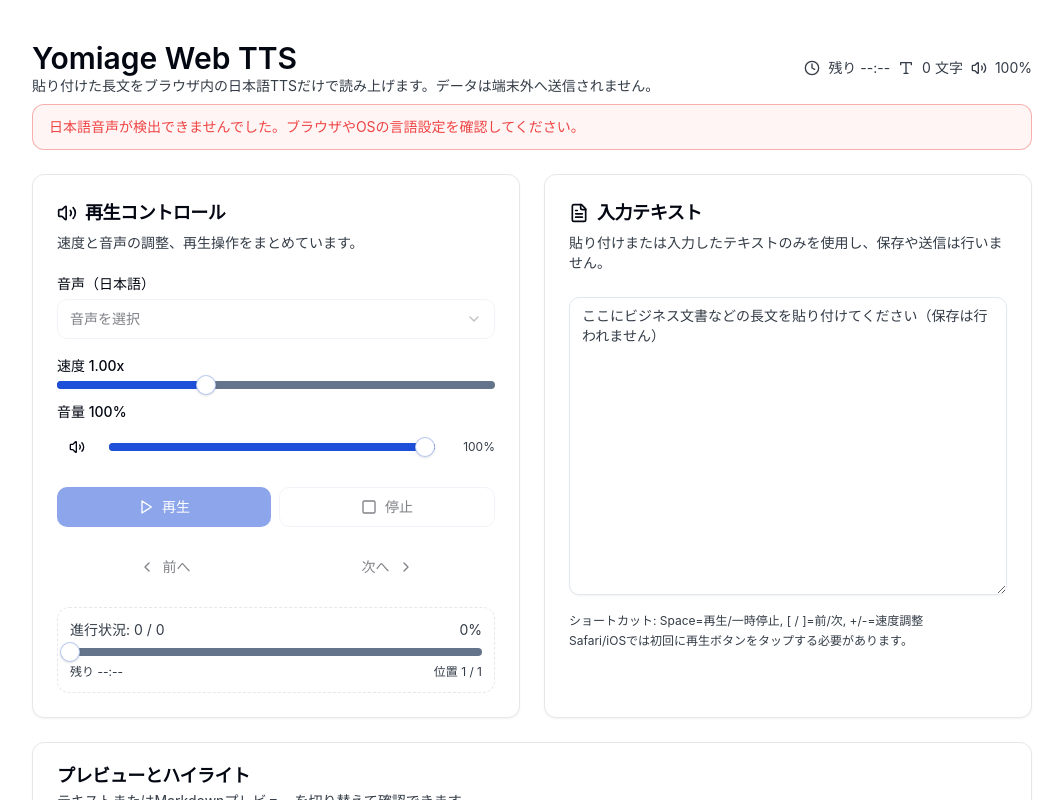
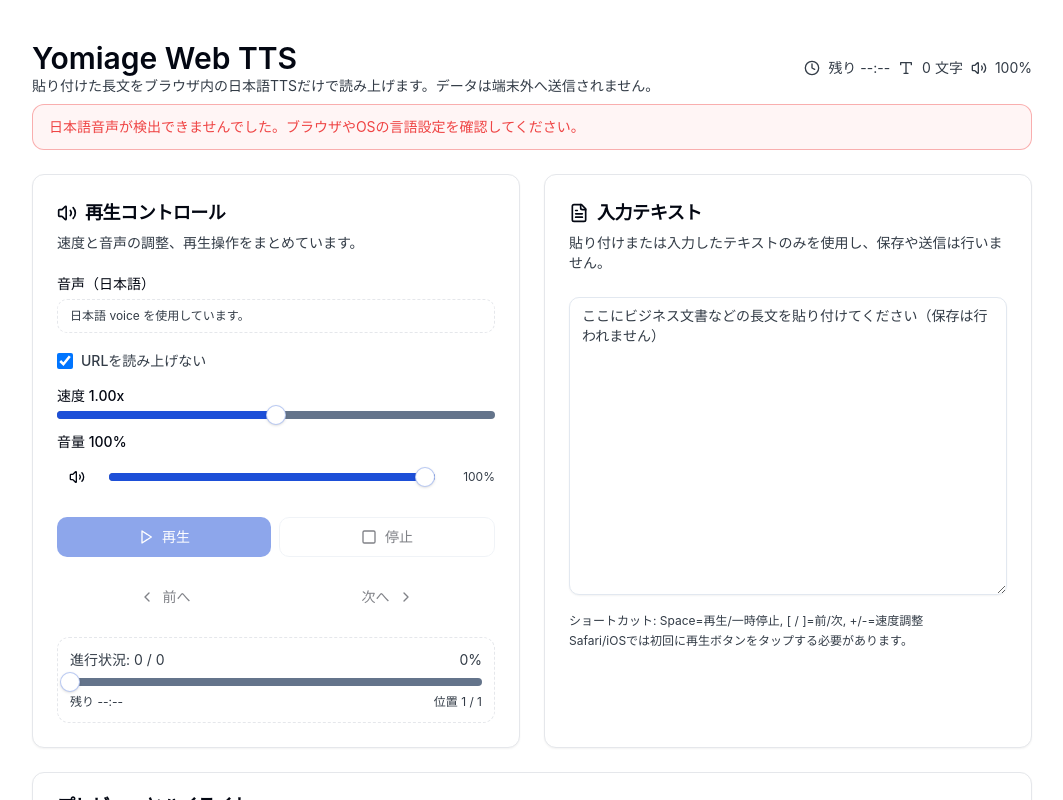
Before and after one commit to ZephyrCivic/tts, a React (Vite) app: page / in a window 1280 px wide. Shown: the top 800 px of the page, without its empty margins (108-1171 px from the left). Built offline with nearby package versions, Linux system fonts and the light colour scheme.

Commit message:
feat: URLフィルタと音量UIの整備

```diff
--- a/src/app.tsx
+++ b/src/app.tsx
@@ -30,6 +30,16 @@
   const minutes = Math.floor(sec / 60);
   const seconds = sec % 60;
   return `${String(minutes).padStart(2, "0")}:${String(seconds).padStart(2, "0")}`;
+};
+
+const stripUrls = (input: string): string => {
+  if (!input) return "";
+  return input
+    .replace(/\[[^\]]*?\]\((https?:\/\/[^\s)]+)\)/g, "$1")
+    .replace(/https?:\/\/[^\s]+/g, "")
+    .replace(/\bwww\.[^\s]+/g, "")
+    .replace(/[\t ]+\n/g, "\n")
+    .replace(/\n{3,}/g, "\n\n");
 };
 
 function useSpeechVoices() {
@@ -179,6 +189,7 @@
   const [rate, setRate] = useState(1);
   const [volume, setVolume] = useState(1);
   const [prevVolume, setPrevVolume] = useState(1);
+  const [skipUrls, setSkipUrls] = useState(true);
   const [scrubIndex, setScrubIndex] = useState<number | null>(null);
 
   const {
@@ -192,7 +203,8 @@
   } = useSpeechVoices();
 
   const speakingText = useMemo(() => (viewMode === "markdown" ? markdownToPlainText(rawInput) : rawInput), [rawInput, viewMode]);
-  const chunks = useMemo(() => segmentJapanese(speakingText), [speakingText]);
+  const filteredText = useMemo(() => (skipUrls ? stripUrls(speakingText) : speakingText), [speakingText, skipUrls]);
+  const chunks = useMemo(() => segmentJapanese(filteredText), [filteredText]);
 
   const {
     playerState,
@@ -250,7 +262,7 @@
           commands.prev();
           break;
         case "+":
-          setRate((prev) => Math.min(2, Number((prev + 0.05).toFixed(2))));
+          setRate((prev) => Math.min(1.5, Number((prev + 0.05).toFixed(2))));
           break;
         case "-":
           setRate((prev) => Math.max(0.5, Number((prev - 0.05).toFixed(2))));
@@ -352,8 +364,9 @@
           <CardContent className="space-y-5">
             <div className="grid gap-2">
               <Label htmlFor="voice-select">音声（日本語）</Label>
+              {voices.length > 1 ? (
                 <Select value={selectedId || undefined} onValueChange={setSelectedId}>
-                <SelectTrigger id="voice-select" aria-label="日本語音声の選択" disabled={!voices.length || voices.length === 1}>
+                  <SelectTrigger id="voice-select" aria-label="日本語音声の選択" disabled={!voices.length}>
                     <SelectValue placeholder="音声を選択" />
                   </SelectTrigger>
                   <SelectContent>
@@ -364,11 +377,22 @@
                     ))}
                   </SelectContent>
                 </Select>
-              {googleOnly ? (
-                <p className="text-xs text-muted-foreground">Google 日本語 voice のみ利用可能です。</p>
-              ) : fallbackUsed ? (
-                <p className="text-xs text-muted-foreground">利用可能な日本語 voice を使用しています。</p>
-              ) : null}
+              ) : (
+                <div className="rounded-md border border-dashed px-3 py-2 text-xs text-muted-foreground">
+                  {googleOnly ? "Google 日本語 voice のみ利用可能です。" : fallbackUsed ? "利用可能な日本語 voice を使用しています。" : "日本語 voice を使用しています。"}
+                </div>
+              )}
+            </div>
+
+            <div className="flex items-center gap-2 text-xs text-muted-foreground">
+              <input
+                id="skip-urls"
+                type="checkbox"
+                checked={skipUrls}
+                onChange={(event) => setSkipUrls(event.target.checked)}
+                className="h-4 w-4 rounded border border-input"
+              />
+              <Label htmlFor="skip-urls" className="cursor-pointer">URLを読み上げない</Label>
             </div>
 
             <div className="grid gap-4">
@@ -377,12 +401,13 @@
                 <Slider
                   id="rate-slider"
                   min={0.5}
-                  max={2}
+                  max={1.5}
                   step={0.05}
                   value={[rate]}
                   onValueChange={([val]) => {
                     const next = typeof val === "number" ? val : rate;
-                    setRate(Number(next.toFixed(2)));
+                    const clamped = Math.min(Math.max(next, 0.5), 1.5);
+                    setRate(Number(clamped.toFixed(2)));
                   }}
                   aria-label="速度"
                 />
--- a/src/player/queue.ts
+++ b/src/player/queue.ts
@@ -291,7 +291,7 @@
     const rate = this.settings.rate;
     if (rate <= 1.05) return 1;
     if (rate <= 1.3) return Number((1 - (rate - 1) * 0.25).toFixed(2));
-    if (rate <= 1.7) return Number((0.95 - (rate - 1.3) * 0.2).toFixed(2));
+    if (rate <= 1.5) return Number((0.95 - (rate - 1.3) * 0.2).toFixed(2));
     return 0.85;
   }
 }
```
Also changed, not shown: 7 other files (tests, documents, lock files or other folders). Lines whose indentation alone changed are shown as unchanged.
